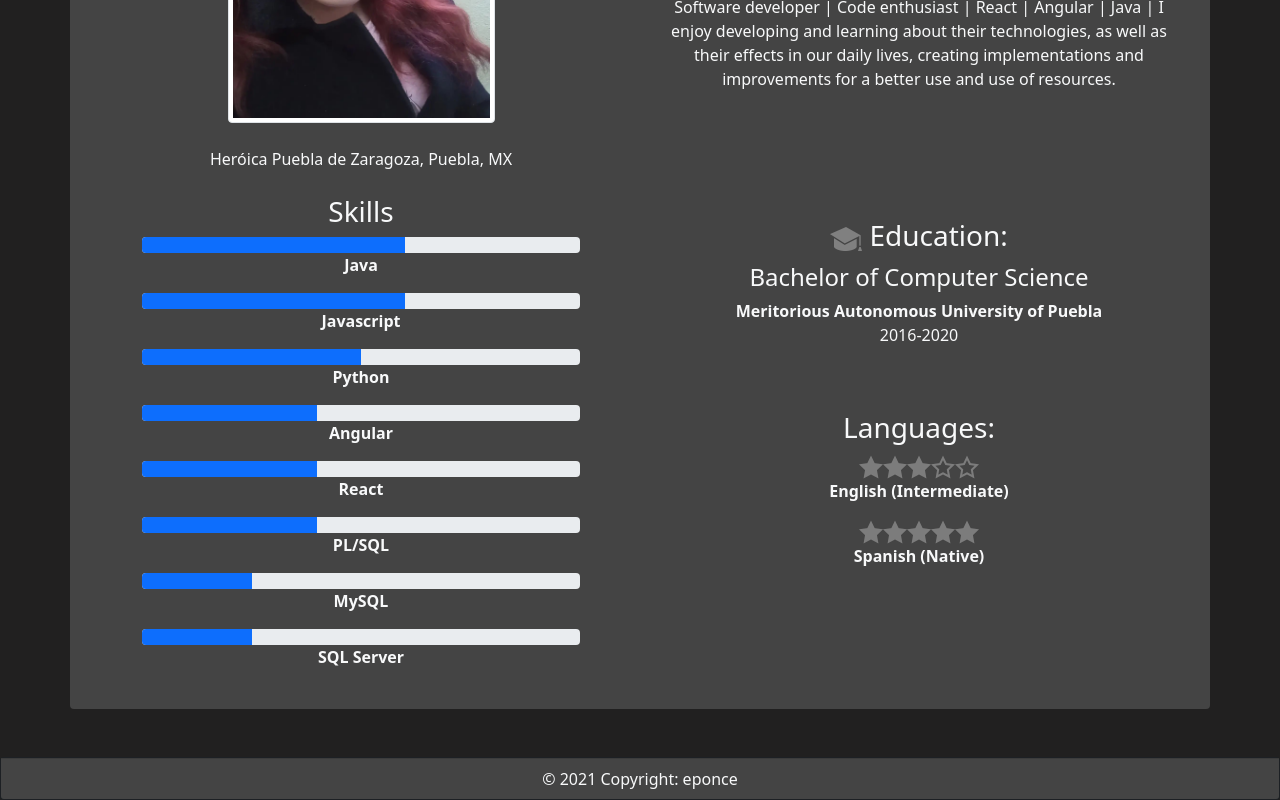
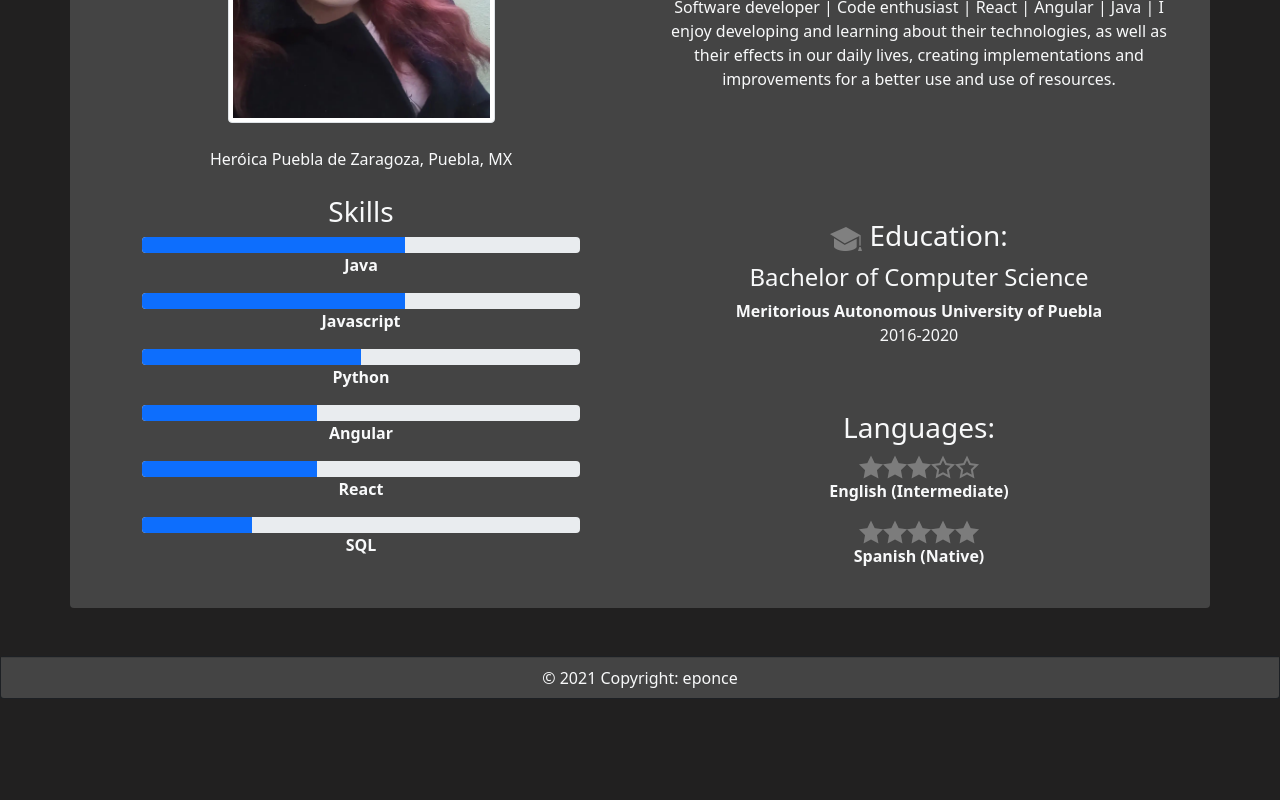
Before and after one commit to eponcecode/eponcecode.github.io, a React (Create React App) app: page /#/en in a window 1280 px wide. Shown: the part 568-1368 px from the top of the page. After the commit the page ends 1267 px from the top, so only its background shows below. Built offline with nearby package versions, Linux system fonts and the light colour scheme.

Commit message:
information updated

```diff
--- a/src/pages/About.jsx
+++ b/src/pages/About.jsx
@@ -62,21 +62,9 @@ function About() {
                             </Container>
                             <Container>
                                 <div class="progress">
-                                    <div class="progress-bar" role="progressbar" style={{ width: "40%" }} aria-valuenow="50" aria-valuemin="0" aria-valuemax="100"></div>
-                                </div>
-                                <p><b>PL/SQL</b></p>
-                            </Container>
-                            <Container>
-                                <div class="progress">
                                     <div class="progress-bar" role="progressbar" style={{ width: "25%" }} aria-valuenow="50" aria-valuemin="0" aria-valuemax="100"></div>
                                 </div>
-                                <p><b>MySQL</b></p>
-                            </Container>
-                            <Container>
-                                <div class="progress">
-                                    <div class="progress-bar" role="progressbar" style={{ width: "25%" }} aria-valuenow="50" aria-valuemin="0" aria-valuemax="100"></div>
-                                </div>
-                                <p><b>SQL Server</b></p>
+                                <p><b>SQL</b></p>
                             </Container>
 
                         </Container>
--- a/src/pages/Acerca.jsx
+++ b/src/pages/Acerca.jsx
@@ -62,21 +62,9 @@ function Acerca() {
                             </Container>
                             <Container>
                                 <div class="progress">
-                                    <div class="progress-bar" role="progressbar" style={{ width: "40%" }} aria-valuenow="50" aria-valuemin="0" aria-valuemax="100"></div>
-                                </div>
-                                <p><b>PL/SQL</b></p>
-                            </Container>
-                            <Container>
-                                <div class="progress">
                                     <div class="progress-bar" role="progressbar" style={{ width: "25%" }} aria-valuenow="50" aria-valuemin="0" aria-valuemax="100"></div>
                                 </div>
-                                <p><b>MySQL</b></p>
-                            </Container>
-                            <Container>
-                                <div class="progress">
-                                    <div class="progress-bar" role="progressbar" style={{ width: "25%" }} aria-valuenow="50" aria-valuemin="0" aria-valuemax="100"></div>
-                                </div>
-                                <p><b>SQL Server</b></p>
+                                <p><b>SQL</b></p>
                             </Container>
                         </Container>
                     </Col>
```
